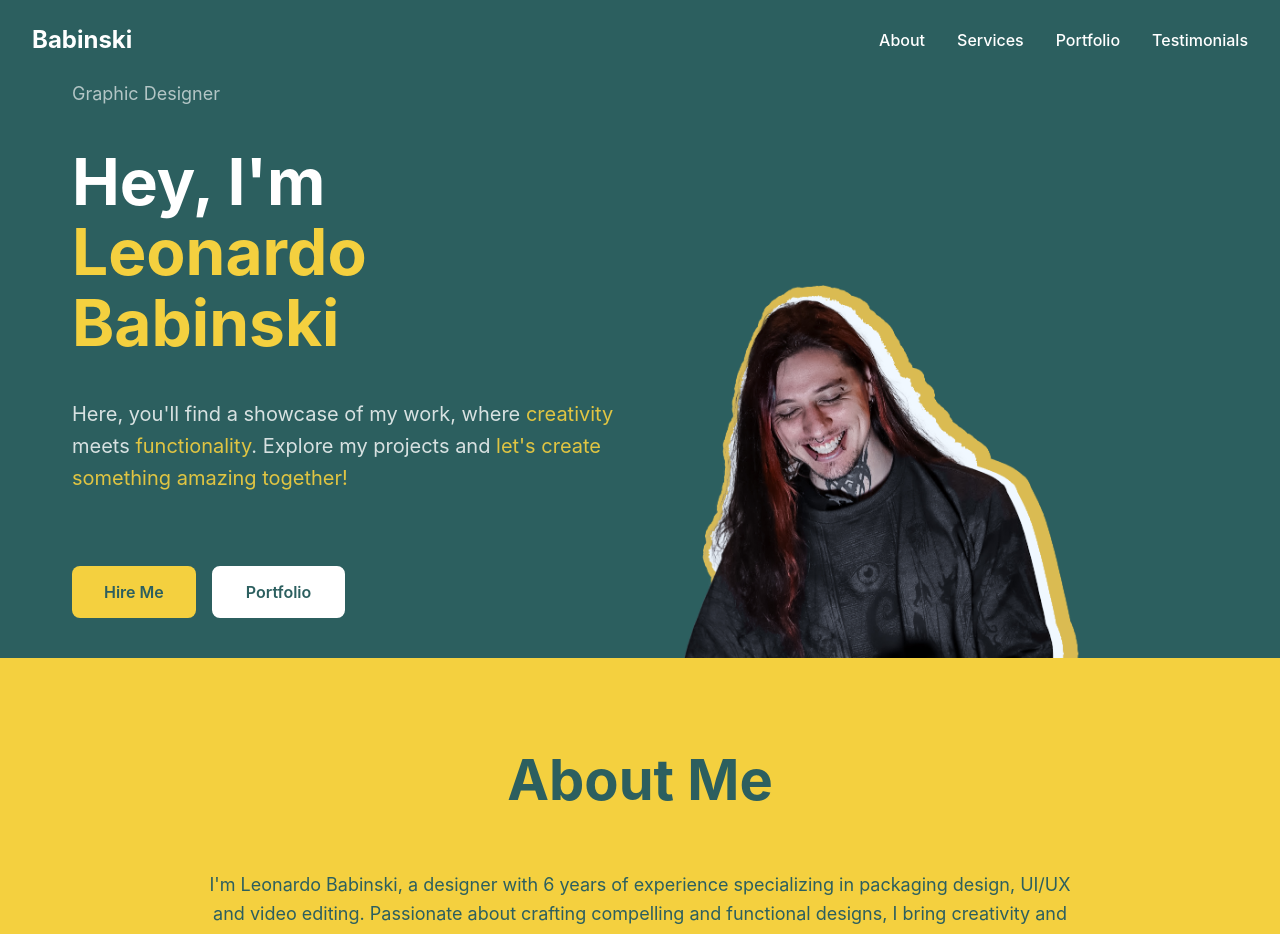
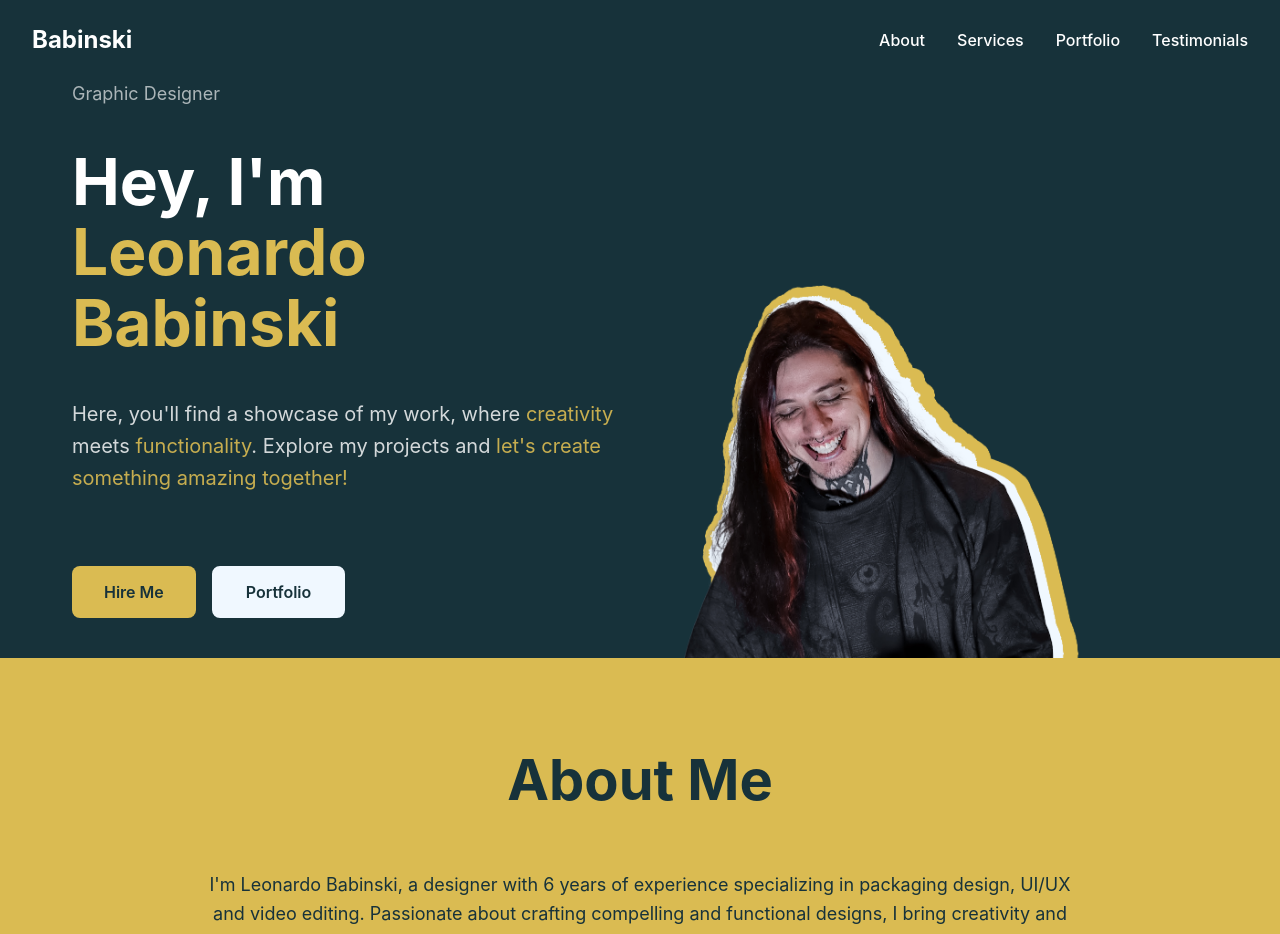
Before and after one commit to leonardobabinski/babinskidesign, a React (Vite) app: page / in a window 1280 px wide. Shown: the top 934 px of the page. Built offline with nearby package versions, Linux system fonts and the light colour scheme.

Commit message:
Update App.css

```diff
--- a/src/App.css
+++ b/src/App.css
@@ -43,20 +43,19 @@
 
 :root {
   --radius: 0.5rem;
-  /* Cores baseadas no design do Figma */
-  --background: #17323A; /* Cor teal/azul escuro do hero */
+  --background: #17323A;
   --foreground: #F0F8FF;
-  --card: #DABB52; /* Amarelo da seção About */
+  --card: #DABB52;
   --card-foreground: #17323A;
   --popover: #17323A;
   --popover-foreground: #F0F8FF;
-  --primary: #DABB52; /* Amarelo dourado */
+  --primary: #DABB52;
   --primary-foreground: #17323A;
   --secondary: #F0F8FF;
   --secondary-foreground: #17323A;
   --muted: #F0F8FF;
   --muted-foreground: #666666;
-  --accent:#DABB52;
+  --accent: #DABB52;
   --accent-foreground: #17323A;
   --destructive: #ef4444;
   --border: #e5e5e5;
@@ -80,9 +79,9 @@
 
 /* Estilos específicos do design Figma */
 .hero-section {
-  background: #2c5f5f;
+  background: #17323A;
   padding-top: 80px;
-  padding-bottom: 40px; /* opcional, para espaçamento visual controlado */
+  padding-bottom: 40px;
 }
 
 .hero-grid {
@@ -92,37 +91,37 @@
 }
 
 .about-section {
-  background: #f4d03f;
-  color: #2c5f5f;
+  background: #DABB52;
+  color: #17323A;
 }
 
 .services-section {
-  background: #ffffff;
-  color: #2c5f5f;
+  background: #F0F8FF;
+  color: #17323A;
 }
 
 .portfolio-section {
-  background: #2c5f5f;
-  color: #ffffff;
+  background: #17323A;
+  color: #F0F8FF;
 }
 
 .testimonials-section {
-  background: #f4d03f;
-  color: #2c5f5f;
+  background: #DABB52;
+  color: #17323A;
 }
 
 .contact-section {
-  background: #2c5f5f;
-  color: #ffffff;
+  background: #17323A;
+  color: #F0F8FF;
 }
 
 .gradient-text {
-  color: #f4d03f;
+  color: #DABB52;
 }
 
 .btn-primary {
-  background: #f4d03f;
-  color: #2c5f5f;
+  background: #DABB52;
+  color: #17323A;
   border: none;
   padding: 12px 32px;
   border-radius: 8px;
@@ -133,15 +132,15 @@
 }
 
 .btn-primary:hover {
-  background: #f1c40f;
+  background: #c9aa42;
   transform: translateY(-2px);
-  box-shadow: 0 4px 12px rgba(244, 208, 63, 0.3);
+  box-shadow: 0 4px 12px rgba(218, 187, 82, 0.3);
 }
 
 .btn-secondary {
-  background: #ffffff;
-  color: #2c5f5f;
-  border: 2px solid #ffffff;
+  background: #F0F8FF;
+  color: #17323A;
+  border: 2px solid #F0F8FF;
   padding: 12px 32px;
   border-radius: 8px;
   font-weight: 600;
@@ -152,18 +151,18 @@
 
 .btn-secondary:hover {
   background: transparent;
-  color: #ffffff;
-  border-color: #ffffff;
+  color: #F0F8FF;
+  border-color: #F0F8FF;
   transform: translateY(-2px);
 }
 
 .profile-image {
-  width: 500px; /* Aumente o tamanho */
+  width: 500px;
   height: auto;
   object-fit: contain;
   border: none;
   border-radius: 0;
-  margin-bottom: -60px; /* Cola com a parte de baixo */
+  margin-bottom: -60px;
 }
 
 /* Typography matching Figma */
```
